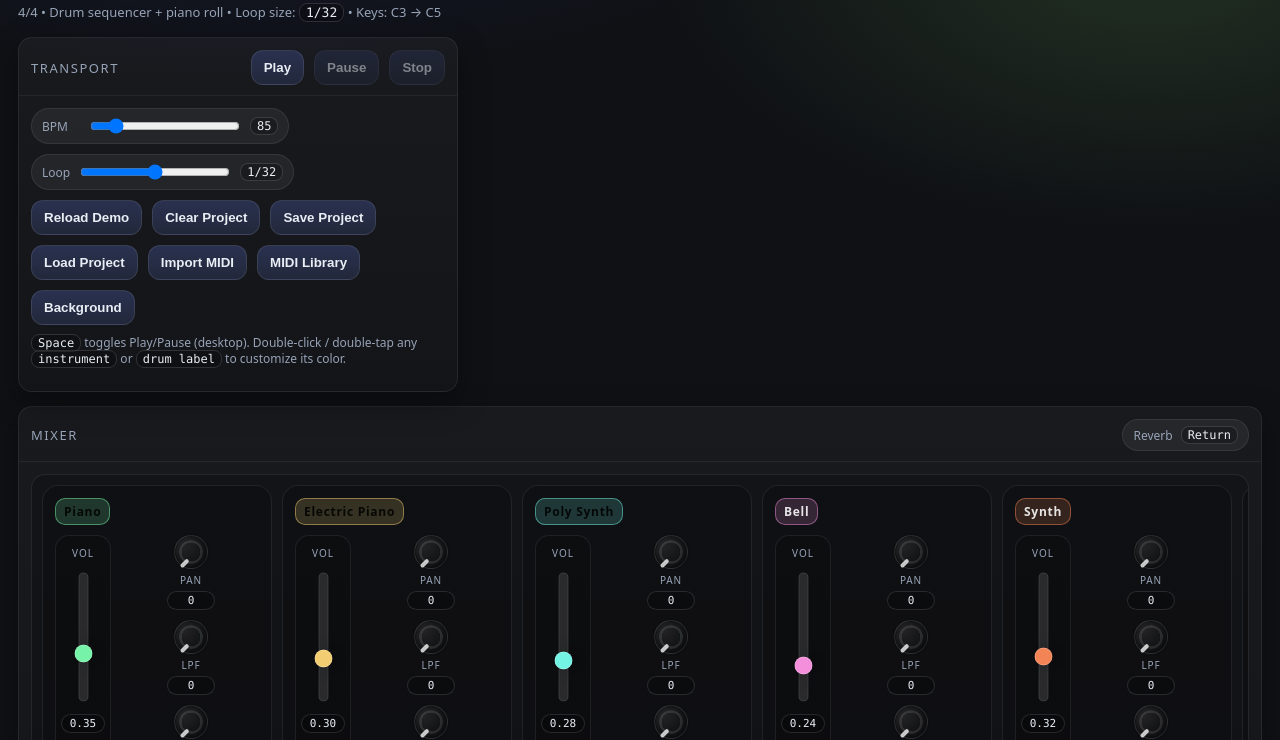
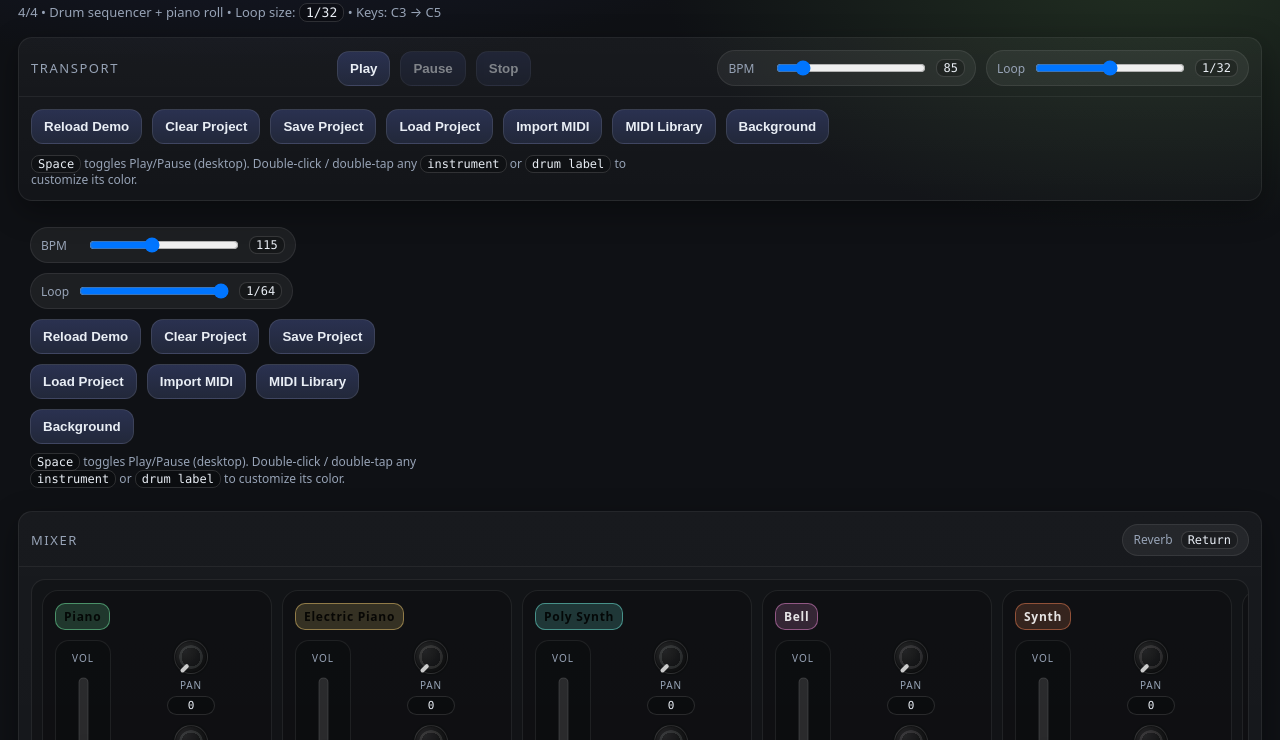
Before and after one commit to domfromasquared/music_creator, a plain HTML site: page index.html in a window 1280 px wide. Shown: the part 45-785 px from the top of the page. Drawn offline with Linux system fonts and the light colour scheme.

Commit message:
Update index.html

```diff
--- a/index.html
+++ b/index.html
@@ -779,12 +779,45 @@
     /* --- Modular workspace --- */
     #transportCard{
       position: sticky;
-      top: 12px;
-      z-index: 100;
+      top: 0;
+      z-index: 1000;
     }
     .workspace{
       position: relative;
     }
+
+    #transportCard .hd.transportHd{
+      display:flex;
+      align-items:center;
+      justify-content:space-between;
+      gap:12px;
+      flex-wrap:wrap;
+    }
+    #transportCard .transportLeft{
+      display:flex;
+      align-items:center;
+      gap:10px;
+      min-width: 120px;
+    }
+    #transportCard .transportRight{
+      display:flex;
+      align-items:center;
+      gap:10px;
+      flex-wrap:wrap;
+      justify-content:flex-end;
+    }
+    #transportCard .bd.transportBd{
+      display:flex;
+      align-items:center;
+      justify-content:space-between;
+      gap:12px;
+      flex-wrap:wrap;
+    }
+    #transportCard .transportHint{
+      margin:0;
+      max-width: 640px;
+    }
+
     .card.module{
       display:flex;
       flex-direction:column;
@@ -815,15 +848,56 @@
   </p>
 
   <div class="wrap workspace">
-    <div class="card" id="transportCard">
-      <div class="hd">
-        <div class="title">Transport</div>
-        <div class="btnRow">
+    <div class="card" id="transportCard" style="grid-column: 1 / -1;">
+      <div class="hd transportHd">
+        <div class="transportLeft">
+          <div class="title">Transport</div>
+        </div>
+
+        <div class="btnRow transportBtns">
           <button id="playBtn">Play</button>
           <button id="pauseBtn" disabled>Pause</button>
           <button id="stopBtn" disabled>Stop</button>
         </div>
+
+        <div class="transportRight">
+          <div class="pill">
+            <span style="min-width:38px;">BPM</span>
+            <input id="bpm" type="range" min="70" max="180" value="115"/>
+            <span id="bpmLabel" class="kbd">115</span>
+          </div>
+
+          <div class="pill">
+            <span>Loop</span>
+            <input id="resolution" type="range" min="0" max="2" step="1" value="2"/>
+            <span id="resolutionLabel" class="kbd">1/64</span>
+          </div>
+        </div>
       </div>
+
+      <div class="bd transportBd">
+        <div class="btnRow transportActions">
+          <button id="loadDemo">Reload Demo</button>
+          <button id="clearProject">Clear Project</button>
+
+          <button id="saveProjectBtn">Save Project</button>
+          <button id="loadProjectBtn">Load Project</button>
+          <input id="projectFile" type="file" accept=".json,application/json"/>
+
+          <button id="importMidiBtn">Import MIDI</button>
+          <input id="midiFile" type="file" accept=".mid,.midi" />
+
+          <button id="midiLibraryBtn">MIDI Library</button>
+
+          <button id="bgBtn">Background</button>
+        </div>
+
+        <p class="hint transportHint">
+          <span class="kbd">Space</span> toggles Play/Pause (desktop).
+          Double-click / double-tap any <span class="kbd">instrument</span> or <span class="kbd">drum label</span> to customize its color.
+        </p>
+      </div>
+    </div>
 
       <div class="bd">
         <div class="btnRow" style="margin-bottom:10px;">
```
